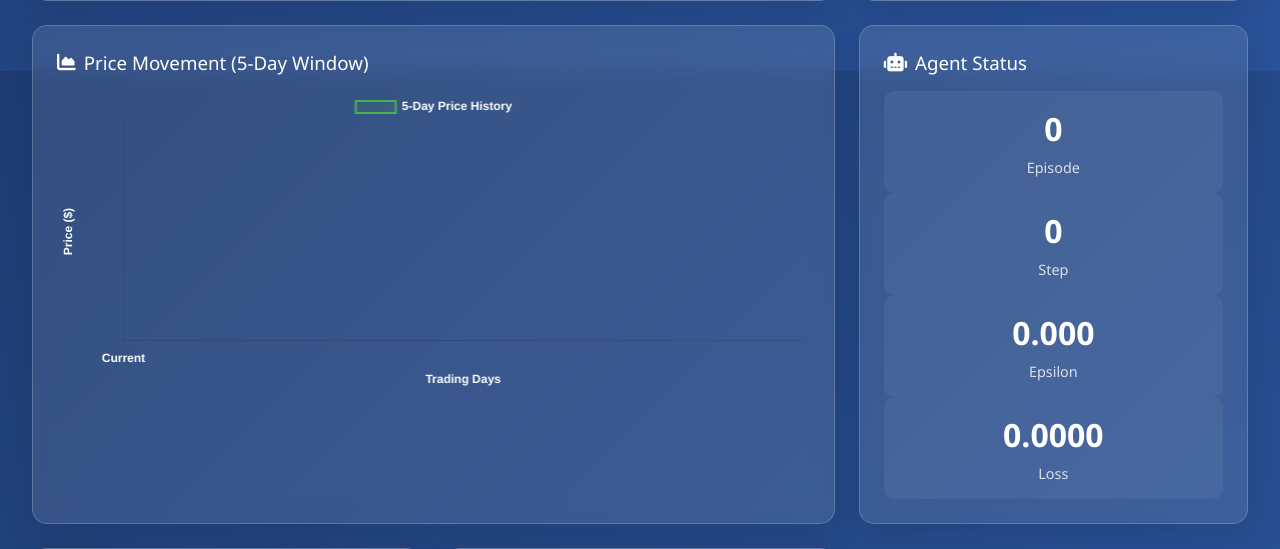
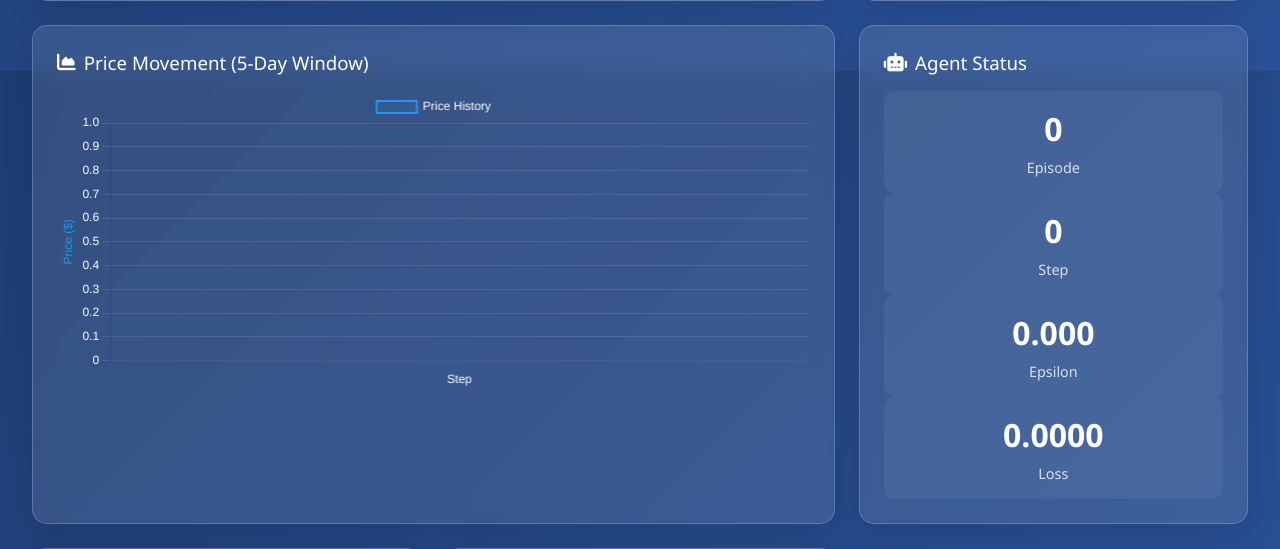
Before and after one commit to SouravDaedo/23_Trading_with_RL, a Flask app: page / in a window 1280 px wide. Shown: the part 729-1278 px from the top of the page. Run offline with Flask 3, Linux system fonts and the light colour scheme; data that the repository does not hold is empty; some libraries are stand-ins or nearby versions.

Commit message:
price chart updated

```diff
--- a/dashboard/templates/dashboard.html
+++ b/dashboard/templates/dashboard.html
@@ -384,108 +384,60 @@
             options: chartConfig
         });
 
+        // Initialize price chart with same config as portfolio chart
         const priceChart = new Chart(document.getElementById('priceChart'), {
             type: 'line',
             data: {
-                labels: ['D-4', 'D-3', 'D-2', 'D-1', 'Current'],
+                labels: [],
                 datasets: [{
-                    label: '5-Day Price History',
+                    label: 'Price History',
                     data: [],
-                    borderColor: '#4CAF50',
-                    backgroundColor: 'rgba(76, 175, 80, 0.1)',
-                    tension: 0.3,
+                    borderColor: '#2196F3',
+                    backgroundColor: 'rgba(33, 150, 243, 0.1)',
+                    tension: 0.4,
                     fill: true,
-                    pointRadius: 4,
-                    pointHoverRadius: 6,
-                    pointBackgroundColor: '#4CAF50',
-                    pointBorderColor: '#ffffff',
-                    pointBorderWidth: 2,
-                    borderWidth: 2,
-                    lineTension: 0.3
+                    pointRadius: 2,
+                    pointHoverRadius: 4,
+                    borderWidth: 2
                 }]
             },
             options: {
                 ...chartConfig,
-                responsive: true,
-                maintainAspectRatio: false,
                 scales: {
                     ...chartConfig.scales,
-                    x: {
-                        ...chartConfig.scales.x,
-                        title: {
-                            display: true,
-                            text: 'Trading Days',
-                            color: '#fff',
-                            font: {
-                                weight: 'bold',
-                                size: 12
-                            }
-                        },
-                        grid: {
-                            display: false
-                        },
-                        ticks: {
-                            color: '#fff',
-                            font: {
-                                weight: 'bold'
-                            }
-                        }
-                    },
                     y: {
                         ...chartConfig.scales.y,
                         title: {
                             display: true,
                             text: 'Price ($)',
+                            color: '#2196F3',
+                            font: {
+                                size: 12
+                            }
+                        }
+                    },
+                    x: {
+                        ...chartConfig.scales.x,
+                        title: {
+                            display: true,
+                            text: 'Step',
                             color: '#fff',
                             font: {
-                                weight: 'bold',
                                 size: 12
-                            }
-                        },
-                        grid: {
-                            color: 'rgba(255, 255, 255, 0.1)'
-                        },
-                        ticks: {
-                            color: '#fff',
-                            callback: function(value) {
-                                return '$' + value.toFixed(2);
                             }
                         }
                     }
                 },
                 plugins: {
                     ...chartConfig.plugins,
-                    legend: {
-                        labels: {
-                            color: '#fff',
-                            font: {
-                                size: 12,
-                                weight: 'bold'
-                            }
-                        }
-                    },
                     tooltip: {
-                        backgroundColor: 'rgba(0, 0, 0, 0.8)',
-                        titleFont: {
-                            weight: 'bold',
-                            size: 13
-                        },
-                        bodyFont: {
-                            size: 13
-                        },
+                        ...chartConfig.plugins.tooltip,
                         callbacks: {
                             label: function(context) {
                                 return `Price: $${context.parsed.y.toFixed(2)}`;
                             }
-                        },
-                        displayColors: false,
-                        padding: 10,
-                        cornerRadius: 5
+                        }
                     }
-                },
-                animation: {
-                    duration: 500,
-                    easing: 'easeOutQuart'
                 }
             }
         });
@@ -594,49 +546,12 @@
                 portfolioChart.update('none'); // 'none' prevents animation for smoother updates
             }
 
-            // Update price chart with 5-day window
-            if (data.price_window && Array.isArray(data.price_window) && data.price_window.length > 0) {
-                // Get the price window data and ensure it's an array of numbers
-                let prices = data.price_window.map(Number);
-
-                // Update chart data with the 5-day window
+            // Update price chart
+            if (data.price_history) {
+                const prices = Array.isArray(data.price_history) ? data.price_history : [data.price_history];
+                priceChart.data.labels = Array.from({length: prices.length}, (_, i) => i + 1);
                 priceChart.data.datasets[0].data = prices;
-
-                // Update labels if provided, otherwise use default D-4 to Current labels
-                if (data.timestamp_window && data.timestamp_window.length === prices.length) {
-                    priceChart.data.labels = data.timestamp_window;
-                } else {
-                    // Fallback to default labels if not provided
-                    const daysAgo = Math.min(4, prices.length - 1);
-                    priceChart.data.labels = Array.from({length: prices.length}, (_, i) => {
-                        const day = daysAgo - i;
-                        return day === 0 ? 'Current' : `D-${day}`;
-                    }).reverse();
-                }
-
-                // Adjust y-axis to show some padding around the price range
-                if (prices.length > 0) {
-                    const minPrice = Math.min(...prices);
-                    const maxPrice = Math.max(...prices);
-                    const range = maxPrice - minPrice;
-                    const padding = range > 0 ? range * 0.1 : Math.max(1, minPrice * 0.05);
-
-                    priceChart.options.scales.y.min = Math.max(0, minPrice - padding);
-                    priceChart.options.scales.y.max = maxPrice + padding;
-                }
-
-                priceChart.update('active');
-            }
-            // Fallback to current price if no window data
-            else if (data.current_price !== undefined) {
-                priceChart.data.labels = ['Current'];
-                priceChart.data.datasets[0].data = [data.current_price];
-
-                // Set reasonable y-axis range around current price
-                priceChart.options.scales.y.min = data.current_price * 0.99;
-                priceChart.options.scales.y.max = data.current_price * 1.01;
-
-                priceChart.update('active');
+                priceChart.update('none'); // 'none' prevents animation for smoother updates
             } else {
                 console.log('No price data available');
             }
```
